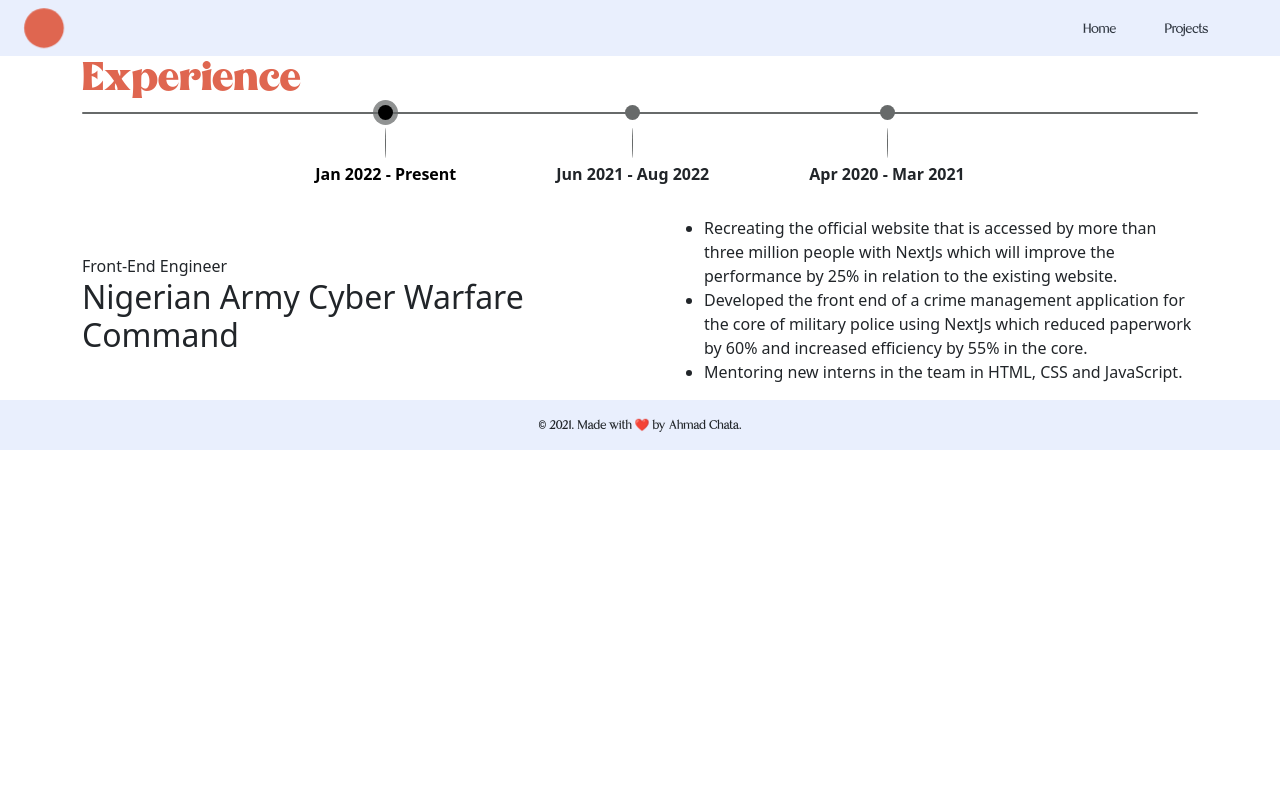
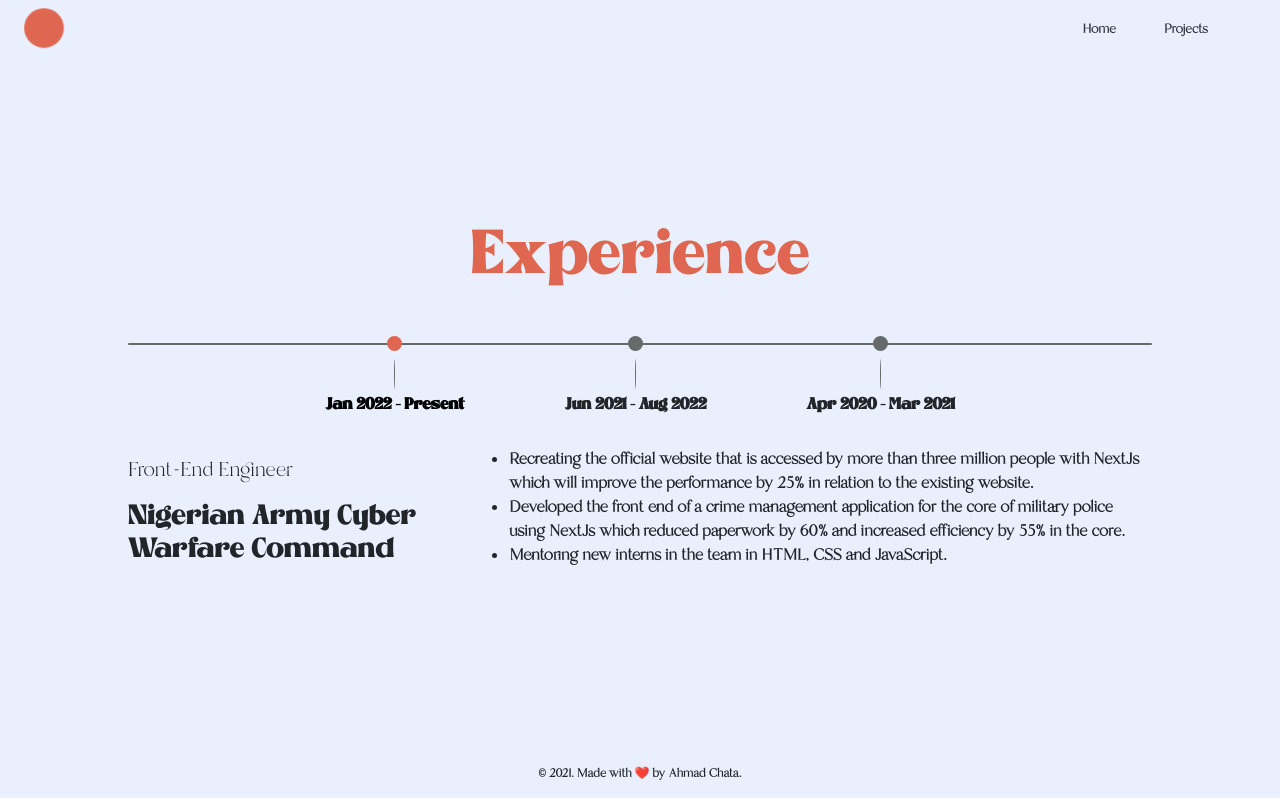
Before and after one commit to ahmadchata/portfolio_v2, a Next.js app: page /experience in a window 1280 px wide. Built offline with nearby package versions, Linux system fonts and the light colour scheme.

Commit message:
Update experience section

```diff
--- a/pages/experience.js
+++ b/pages/experience.js
@@ -1,8 +1,7 @@
 import React, { Component } from "react";
-import Link from "next/link";
+import Head from "next/head";
 
 class Experience extends Component {
-  // Tab
   openTabSection = (evt, tabNmae) => {
     let i, tabcontent, tablinks;
     tabcontent = document.getElementsByClassName("tabs-item");
@@ -23,9 +22,15 @@
 
   render() {
     return (
-      <section className="products-area">
-        <div className="container">
-          <h1 className="monteya-font orange">Experience</h1>
+      <main>
+        <Head>
+          <title>Ahmad Chata - Experience</title>
+          <meta name="description" content="Generated by create next app" />
+          <meta name="viewport" content="width=device-width, initial-scale=1" />
+          <link rel="icon" href="/favicon.ico" />
+        </Head>
+        <div className="ex-center">
+          <h1 className="monteya-font orange mb-5 name-heading">Experience</h1>
 
           <div className="tab experience-tab">
             <ul className="tabs-nav">
@@ -33,33 +38,31 @@
                 className="current"
                 onClick={(e) => this.openTabSection(e, "tab1")}
               >
-                <span>Jan 2022 - Present</span>
+                <span className="monteya-font">Jan 2022 - Present</span>
               </li>
               <li onClick={(e) => this.openTabSection(e, "tab2")}>
-                <span>Jun 2021 - Aug 2022</span>
+                <span className="monteya-font">Jun 2021 - Aug 2022</span>
               </li>
               <li onClick={(e) => this.openTabSection(e, "tab3")}>
-                <span>Apr 2020 - Mar 2021</span>
+                <span className="monteya-font">Apr 2020 - Mar 2021</span>
               </li>
-              {/* <li onClick={(e) => this.openTabSection(e, "tab4")}>
-                <span>Jan 2014 - Jul 2015</span>
-              </li>
-              <li onClick={(e) => this.openTabSection(e, "tab5")}>
-                <span>Sep 2010 - Jan 2014</span>
-              </li> */}
             </ul>
 
             <div className="tab-content">
               <div id="tab1" className="tabs-item">
                 <div className="row align-items-center">
-                  <div className="col-lg-6">
+                  <div className="col-lg-4">
                     <div className="">
-                      <span>Front-End Engineer</span>
-                      <h2>Nigerian Army Cyber Warfare Command</h2>
+                      <span className="branch-font fs-5">
+                        Front-End Engineer
+                      </span>
+                      <h3 className="monteya-font mt-3">
+                        Nigerian Army Cyber Warfare Command
+                      </h3>
                     </div>
                   </div>
-                  <div className="col-lg-6">
-                    <div className="products-content">
+                  <div className="col-lg">
+                    <div className="branch-font fw-bold">
                       <ul>
                         <li>
                           Recreating the official website that is accessed by
@@ -85,14 +88,18 @@
 
               <div id="tab2" className="tabs-item">
                 <div className="row align-items-center">
-                  <div className="col-lg-6">
+                  <div className="col-lg-4">
                     <div className="">
-                      <span>Front-End Engineer</span>
-                      <h2>Insurpass Technologies</h2>
+                      <span className="branch-font fs-5">
+                        Front-End Engineer
+                      </span>
+                      <h3 className="monteya-font mt-3">
+                        Insurpass Technologies
+                      </h3>
                     </div>
                   </div>
-                  <div className="col-lg-6">
-                    <div className="products-content">
+                  <div className="col-lg">
+                    <div className="branch-font fw-bold">
                       <ul>
                         <li>
                           Designed the company&apos;s API based customer service
@@ -119,14 +126,16 @@
 
               <div id="tab3" className="tabs-item">
                 <div className="row align-items-center">
-                  <div className="col-lg-6">
+                  <div className="col-lg-4">
                     <div className="">
-                      <span>Full-Stack Web Developer</span>
-                      <h2>Microverse</h2>
+                      <span className="branch-font fs-4">
+                        Full-Stack Web Developer
+                      </span>
+                      <h2 className="monteya-font mt-3">Microverse</h2>
                     </div>
                   </div>
-                  <div className="col-lg-6">
-                    <div className="products-content">
+                  <div className="col-lg">
+                    <div className="branch-font fw-bold">
                       <ul>
                         <li>
                           Developed full-stack projects by teaming up with
@@ -154,7 +163,7 @@
             </div>
           </div>
         </div>
-      </section>
+      </main>
     );
   }
 }
--- a/styles/globals.css
+++ b/styles/globals.css
@@ -71,37 +71,13 @@
 
 /* ===== Experience Start ===== */
 
-.products-content span {
-  font-size: 15px;
-  font-weight: 700;
-  text-transform: uppercase;
-  display: block;
-  margin-bottom: 20px;
-}
-
-.products-content h2 {
-  font-size: 50px;
-  margin-bottom: 30px;
-}
-
-/* .products-content p {
-  position: relative;
-  margin-left: 100px;
-  margin-bottom: 40px;
-}
-
-.products-content p::before {
-  content: "";
-  position: absolute;
-  top: 10px;
-  left: -100px;
-  width: 70px;
-  height: 1px;
-  background-color: #272b2b;
-} */
-
-.products-content {
-  margin-left: 20px;
+.ex-center {
+  display: flex;
+  flex-direction: column;
+  width: 80%;
+  justify-content: center;
+  align-items: center;
+  margin: 0 auto;
 }
 
 .tab .tabs-item {
@@ -204,7 +180,7 @@
 
 .experience-tab .tabs-nav li:hover span::after,
 .experience-tab .tabs-nav li.current span::after {
-  background-color: #000000;
+  background-color: #df6650;
 }
 
 .experience-tab .tab-content {
@@ -226,7 +202,7 @@
 main {
 	background: #e9effd;
   display: flex;
-  height: calc(100vh - 122px);
+  height: calc(100vh - 108px);
 }
 
 .center {
```
